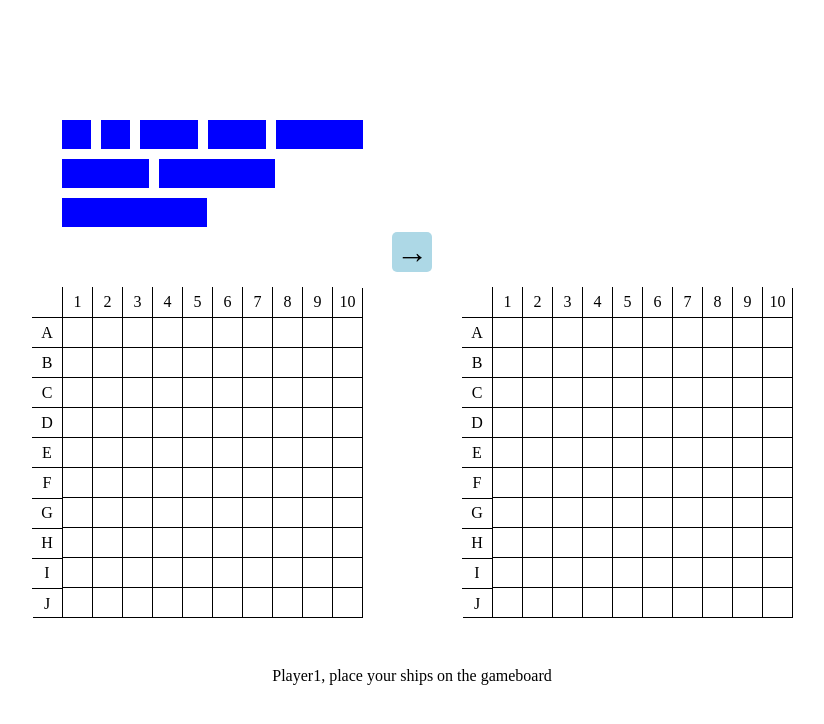
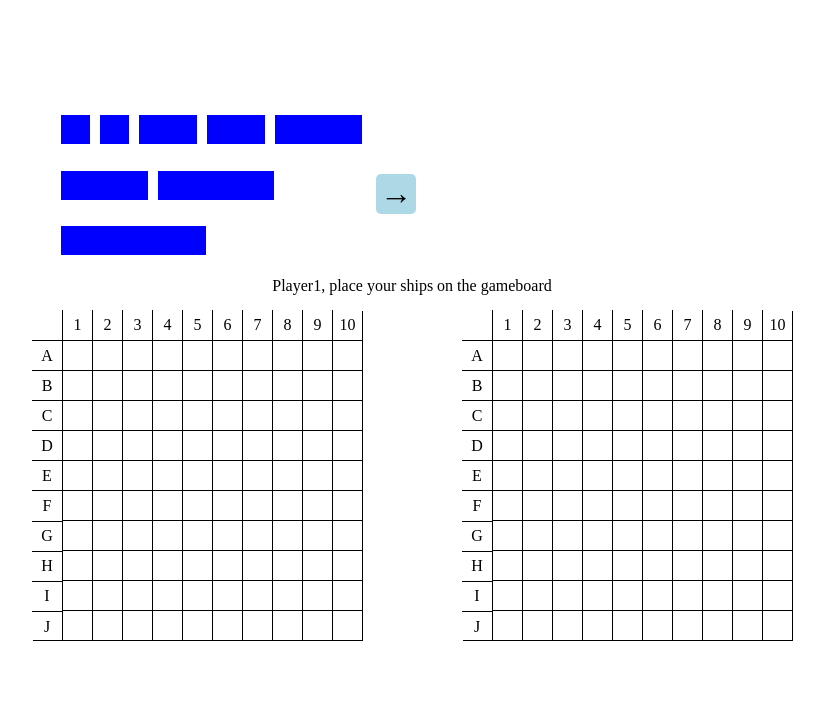
Before and after one commit to Zaltman/project-battleship, a website built with webpack: page dist/index.html in a window 1280 px wide. Shown: the whole page, without its empty margins (228-1052 px from the left). Built offline with nearby package versions, Linux system fonts and the light colour scheme.

Commit message:
Finish v1.0 version. Webpack still in dev mode.

```diff
--- a/src/dom.js
+++ b/src/dom.js
@@ -10,6 +10,10 @@ function domFactory() {
     body.appendChild(gameStateContainer);
   }
   function changeGameStateStr(str) {
+    gameStateContainer.classList.remove('shake');
+    gameStateContainer.offsetWidth;
+    gameStateContainer.classList.add('shake');
+
     gameStateContainer.textContent = str;
   }
   function renderShips(playerArray, whichBoard) {
@@ -51,6 +55,7 @@ function domFactory() {
     let squares = document.querySelectorAll('.boardSquare.player1');
     let shipsContainer = document.createElement('div');
     let body = document.querySelector('body');
+    let topContainer = document.querySelector('#topContainer');
     shipsContainer.classList.add('shipsContainer');
 
     function addDragableShip(id, size) {
@@ -66,7 +71,6 @@ function domFactory() {
       ship.style.width = String(widthOrHeight) + 'px';
       ship.style.height = '29px';
 
-      // ship.style.width = String(widthOrHeight) + 'px';
       shipsContainer.appendChild(ship);
     }
     function handleDragStart(e) {
@@ -142,6 +146,8 @@ function domFactory() {
         e.preventDefault();
         if (isAllShipsPlaced()) {
           changeGameStateStr('Placing is finished, player1, take a shot');
+          let directionBtn = document.querySelector('#directionBtn');
+          directionBtn.remove();
         }
         draggedShip.style.opacity = '0.1';
       }
@@ -193,8 +199,8 @@ function domFactory() {
     directionBtn.setAttribute('id', 'directionBtn');
     directionBtn.addEventListener('click', changeDirection);
 
-    body.prepend(directionBtn);
-    body.prepend(shipsContainer);
+    topContainer.prepend(directionBtn);
+    topContainer.prepend(shipsContainer);
     addDragableShip(1, 1);
     addDragableShip(2, 1);
     addDragableShip(3, 2);
--- a/src/gameboard.js
+++ b/src/gameboard.js
@@ -6,6 +6,9 @@ import { domController } from '.';
 function gameBoardFactory() {
   let boardContainer = document.createElement('div');
   let body = document.querySelector('body');
+  let topContainer = document.createElement('div');
+  topContainer.setAttribute('id', 'topContainer');
+  body.appendChild(topContainer);
 
   boardContainer.setAttribute('id', 'boardContainer');
   body.appendChild(boardContainer);
@@ -81,7 +84,6 @@ function gameBoardFactory() {
       e.target.classList.value.includes('shotSquare')
     ) {
       return domController.changeGameStateStr('Already shot there');
-      // alert('already shot there');
     }
     let squareIndex = e.target.getAttribute('squareindex');
     let playerIndex = e.target.classList[1];
--- a/src/ship.js
+++ /dev/null
@@ -1,3 +0,0 @@
-const placeShip = (ship1) => [false, false, false];
-
-module.exports = placeShip;
--- a/src/styles.css
+++ b/src/styles.css
@@ -17,23 +17,40 @@ body {
   align-items: center;
   flex-grow: 1;
 }
+#topContainer {
+  display: flex;
+  width: 712px;
+}
+.shipsContainer {
+  display: flex;
+  flex-wrap: wrap;
+  width: 320px;
+  height: 167px;
+}
+
+.draggableShip {
+  background-color: blue;
+  height: 29px;
+  width: 29px;
+  margin: 5px;
+  cursor: grabbing;
+}
+
+.draggableShip[draggable='false'] {
+  opacity: 0.1;
+}
 #gameState {
 }
 
 #boardContainer {
   display: flex;
-  /* justify-content: flex-end; */
-  /* align-items: flex-end; */
-  /* width: 330px; */
-  /* height: 330px; */
+  order: 1;
   flex-wrap: wrap;
 }
 
 #p1Container,
 #p2Container {
   display: flex;
-  /* justify-content: flex-end; */
-  /* align-items: flex-end; */
   width: 330px;
   height: 330px;
   margin: 50px;
@@ -41,12 +58,10 @@ body {
   flex-wrap: wrap;
   box-shadow: 1px 1px 0px 0px black;
 }
-
 .coordinateRow {
   display: flex;
   height: 30px;
   width: 300px;
-  /* border: solid 1px black; */
   border-bottom: 0px;
   flex-grow: 1;
 }
@@ -58,8 +73,6 @@ body {
   align-items: center;
   border-left: solid 1px black;
   border-top: 0px;
-  /* margin-left: 1px; */
-  /* padding-left: -1; */
 }
 
 .coordinateSquareColumn {
@@ -83,7 +96,6 @@ body {
   border-bottom: 0px;
 }
 .squaresContainer {
-  /* box-sizing: content-box; */
   display: flex;
   position: absolute;
   margin-top: 30px;
@@ -91,25 +103,21 @@ body {
   width: 300px;
   height: 300px;
   flex-wrap: wrap;
-  /* border: solid 2px black; */
 }
 
 .boardSquare {
   width: 10%;
   height: 10%;
-  /* flex-grow: 1; */
   border-top: solid 1px black;
   border-left: solid 1px black;
 }
 .player2:hover {
-  /* background-blend-mode: lighten, black; */
   cursor: crosshair;
   background-color: grey;
 }
 
 .shipSquare {
   background-color: blue;
-  /* border-left: solid 2px blue; */
 }
 .boardSquare.over {
   border: 3px dotted #666;
@@ -141,32 +149,35 @@ body {
 
 #directionBtn {
   background-color: lightblue;
+  align-self: center;
   border-radius: 5px;
   height: 40px;
   width: 40px;
   font-size: xx-large;
+  cursor: pointer;
 }
 
-.shipsContainer {
-  display: flex;
-  flex-wrap: wrap;
-  width: 860px;
-  margin-right: 150px;
-  padding-left: 150px;
-  padding-right: 350px;
-  align-items: flex-end;
-  /* align-self: baseline; */
-  /* position: fixed;
-  left: 100px; */
+.shake {
+  animation: shake 0.1s;
 }
 
-.draggableShip {
-  background-color: blue;
-  height: 29px;
-  width: 29px;
-  margin: 5px;
+@keyframes shake {
+  0% {
+    transform: translate(1px, 1px) rotate(0deg);
+  }
+  20% {
+    transform: translate(-3px, 0px) rotate(1deg);
+  }
+  40% {
+    transform: translate(1px, -1px) rotate(1deg);
+  }
+  60% {
+    transform: translate(-3px, 1px) rotate(0deg);
+  }
+  80% {
+    transform: translate(-1px, -1px) rotate(1deg);
+  }
+  100% {
+    transform: translate(1px, -2px) rotate(-1deg);
+  }
 }
-
-.draggableShip[draggable='false'] {
-  opacity: 0.1;
-}
```
Also changed, not shown: src/ship.test.js (deleted, +0 -5 lines), dist/runtime.bundle.js, 1 other file.
